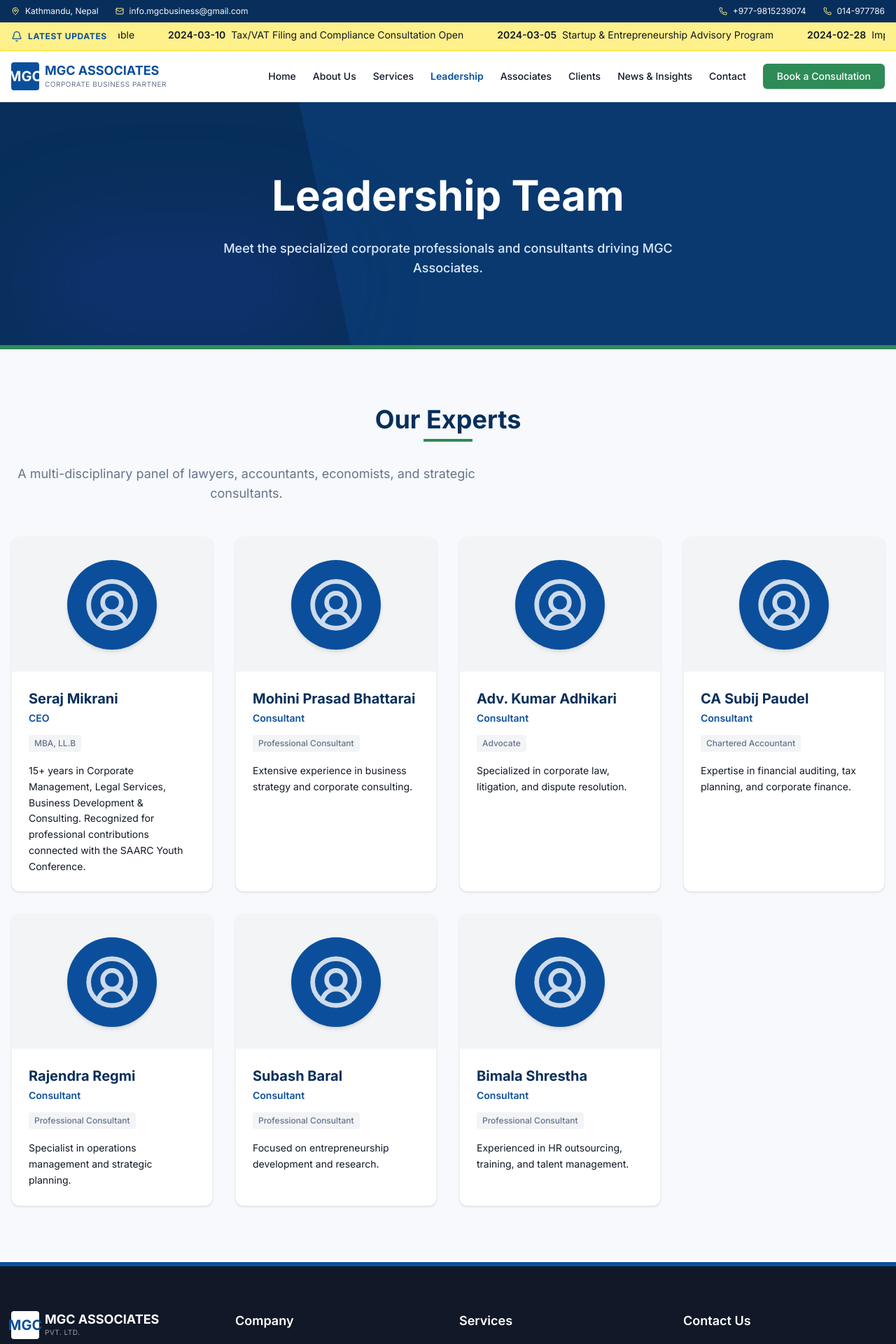
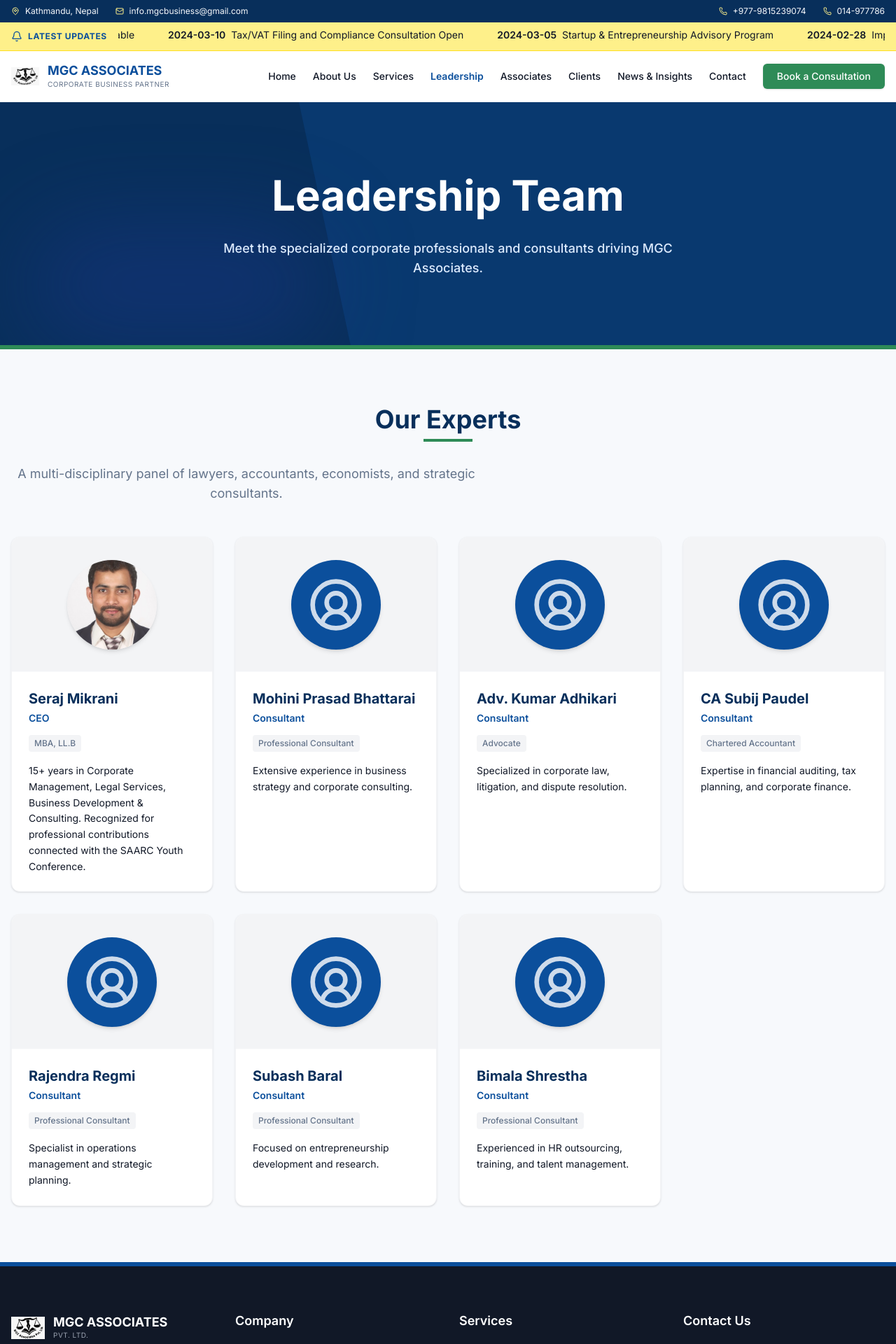
Before and after one commit to imabuzerdatascience/MCG, a Next.js app: page /leadership in a window 1280 px wide. Shown: the top 1920 px of the page at 70% size. Built offline with nearby package versions, Linux system fonts and the light colour scheme.

Commit message:
update ceo image and logo

```diff
--- a/components/layout/Footer.tsx
+++ b/components/layout/Footer.tsx
@@ -10,10 +10,8 @@ export function Footer() {
         <div className="grid grid-cols-1 md:grid-cols-2 lg:grid-cols-4 gap-8 mb-12">
           {/* Company Info */}
           <div>
-            <div className="flex items-center space-x-2 mb-6">
-              <div className="w-10 h-10 bg-white text-primary-blue flex items-center justify-center font-bold text-xl rounded">
-                MGC
-              </div>
+            <div className="flex items-center space-x-3 mb-6">
+              <img src="/logo.jpeg" alt="MGC Associates" className="w-12 h-12 object-contain rounded" />
               <div className="flex flex-col">
                 <span className="font-bold text-white text-lg leading-tight">MGC ASSOCIATES</span>
                 <span className="text-[10px] text-gray-400 uppercase tracking-wider">Pvt. Ltd.</span>
--- a/components/layout/Navbar.tsx
+++ b/components/layout/Navbar.tsx
@@ -38,11 +38,8 @@ export function Navbar() {
       )}
     >
       <div className="container mx-auto px-4 flex justify-between items-center">
-        {/* Logo Placeholder */}
-        <Link href="/" className="flex items-center space-x-2 group">
-          <div className="w-10 h-10 bg-primary-blue text-white flex items-center justify-center font-bold text-xl rounded group-hover:bg-dark-navy transition-colors">
-            MGC
-          </div>
+        <Link href="/" className="flex items-center space-x-3 group">
+          <img src="/logo.jpeg" alt="MGC Associates" className="w-10 h-10 object-contain rounded" />
           <div className="flex flex-col">
             <span className="font-bold text-primary-blue text-lg leading-tight group-hover:text-dark-navy transition-colors">MGC ASSOCIATES</span>
             <span className="text-[10px] text-muted-gray uppercase tracking-wider">Corporate Business Partner</span>
--- a/data/team.ts
+++ b/data/team.ts
@@ -13,7 +13,8 @@ export const leadershipData: TeamMember[] = [
     name: "Seraj Mikrani",
     position: "CEO",
     qualification: "MBA, LL.B",
-    experience: "15+ years in Corporate Management, Legal Services, Business Development & Consulting. Recognized for professional contributions connected with the SAARC Youth Conference."
+    experience: "15+ years in Corporate Management, Legal Services, Business Development & Consulting. Recognized for professional contributions connected with the SAARC Youth Conference.",
+    imageUrl: "/ceo%20image.jpeg"
   },
   {
     id: "mohini-prasad",
```
Also changed, not shown: public/ceo image.jpeg (added), public/logo.jpeg (added).
